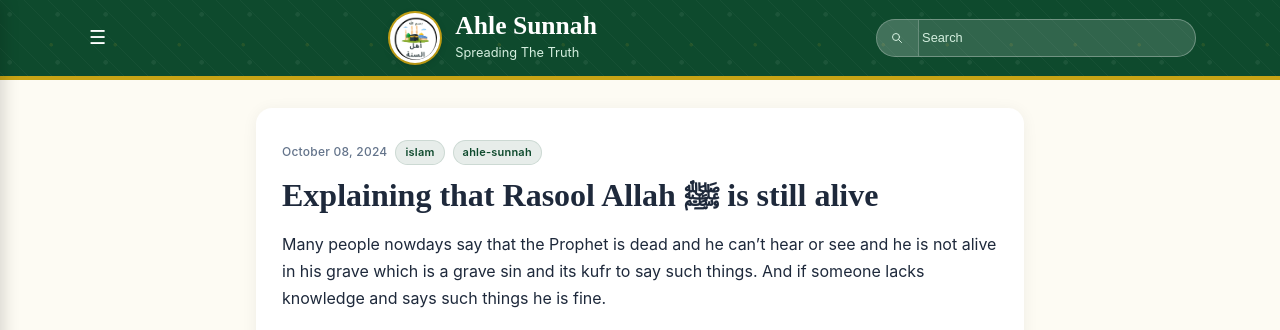
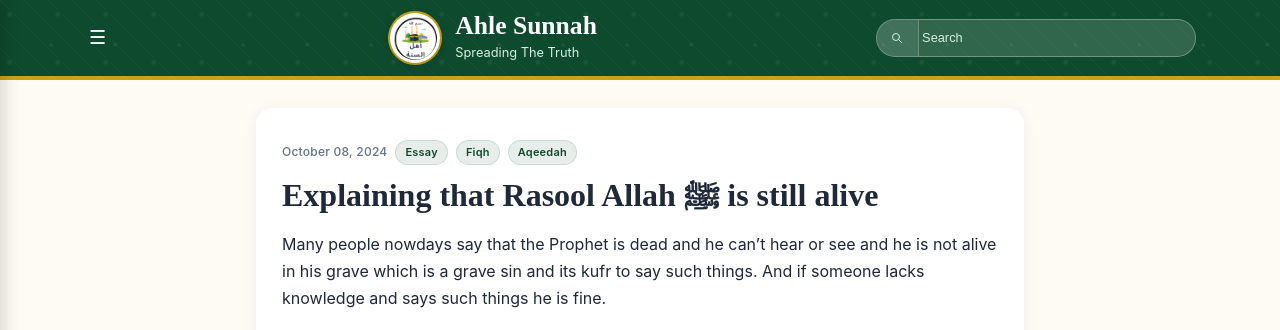
Before and after one commit to Fali17/ahlesunnah, a Jekyll site: the page built from _posts/2024-10-08-explaining-that-rasool-allah-is-still-alive.md, in a window 1280 px wide and 900 px high. Shown: the top 330 px of the window. Built offline with Jekyll 4.4.1, drawn with Linux system fonts in a browser that asks for light colours.

Commit message:
Update 2024-10-08-explaining-that-rasool-allah-is-still-alive.md

```diff
--- a/_posts/2024-10-08-explaining-that-rasool-allah-is-still-alive.md
+++ b/_posts/2024-10-08-explaining-that-rasool-allah-is-still-alive.md
@@ -2,7 +2,7 @@
 layout: post
 title: "Explaining that Rasool Allah ﷺ is still alive"
 date: 2024-10-08 22:02:00 +0000
-tags: [islam, ahle-sunnah]
+tags: [Essay , Fiqh , Aqeedah]
 ---
 
 Many people nowdays say that the Prophet is dead and he can't hear or see and he is not alive in his grave which is a grave sin and its kufr to say such things. And if someone lacks knowledge and says such things he is fine.
```
